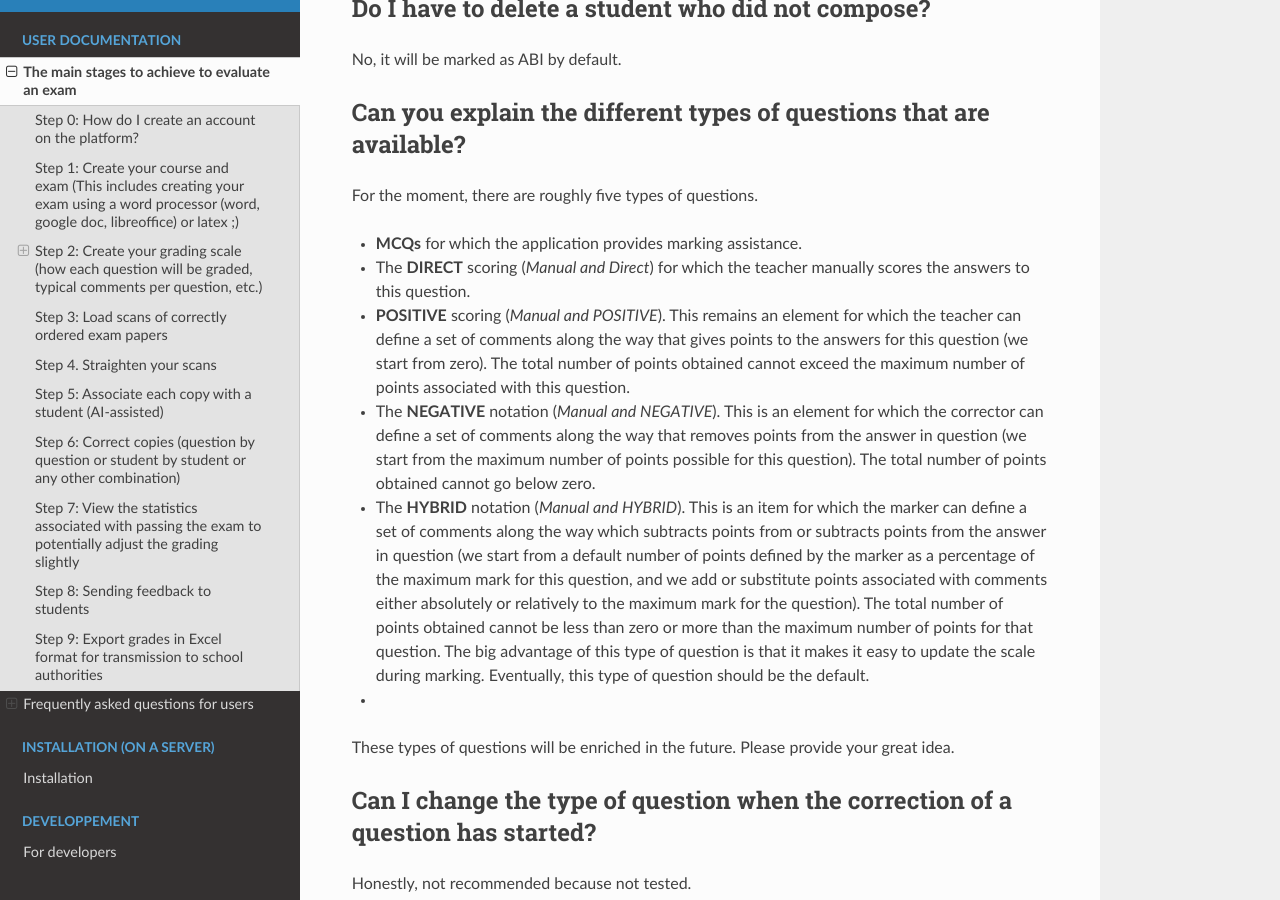
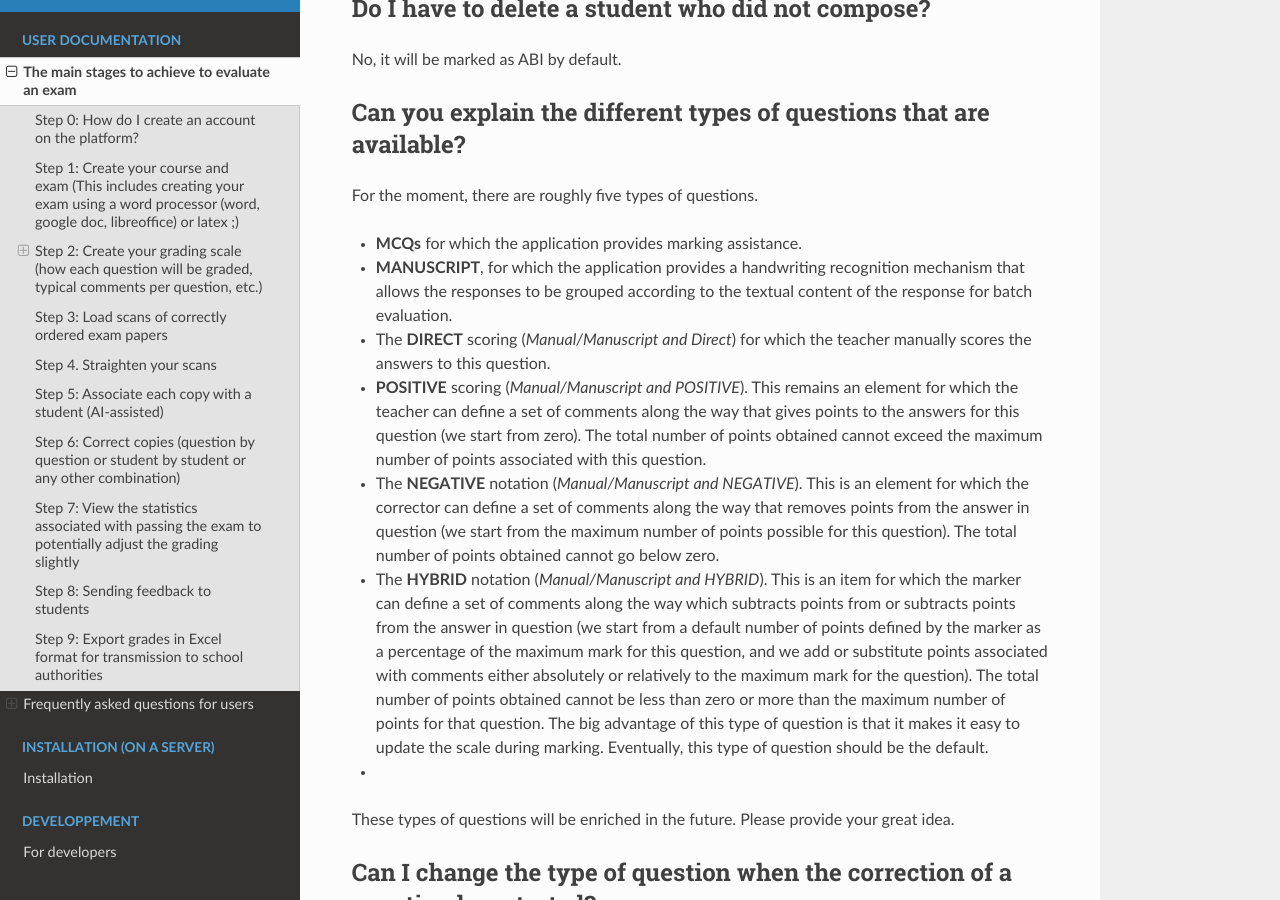
Before and after one commit to correctexam/documentation, a Sphinx documentation site: the page built from docs/source/user.md, in a window 1280 px wide and 900 px high, scrolled down 10054 px. Built offline with Sphinx 7.4.7 and the Read the Docs theme 3.1.0, drawn with Linux system fonts in a browser that asks for light colours; some of the changed text lies outside the part shown.

Commit message:
update manuscript

```diff
--- a/docs/source/user.md
+++ b/docs/source/user.md
@@ -197,10 +197,11 @@ No, it will be marked as ABI by default.
 For the moment, there are roughly five types of questions.
 
 - **MCQs** for which the application provides marking assistance.
-- The **DIRECT** scoring (*Manual and Direct*) for which the teacher manually scores the answers to this question.
-- **POSITIVE** scoring (*Manual and POSITIVE*). This remains an element for which the teacher can define a set of comments along the way that gives points to the answers for this question (we start from zero). The total number of points obtained cannot exceed the maximum number of points associated with this question.
-- The **NEGATIVE** notation (*Manual and NEGATIVE*). This is an element for which the corrector can define a set of comments along the way that removes points from the answer in question (we start from the maximum number of points possible for this question). The total number of points obtained cannot go below zero.
-- The **HYBRID** notation (*Manual and HYBRID*). This is an item for which the marker can define a set of comments along the way which subtracts points from or subtracts points from the answer in question (we start from a default number of points defined by the marker as a percentage of the maximum mark for this question, and we add or substitute points associated with comments either absolutely or relatively to the maximum mark for the question). The total number of points obtained cannot be less than zero or more than the maximum number of points for that question. The big advantage of this type of question is that it makes it easy to update the scale during marking. Eventually, this type of question should be the default.
+- **MANUSCRIPT**, for which the application provides a handwriting recognition mechanism that allows the responses to be grouped according to the textual content of the response for batch evaluation.
+- The **DIRECT** scoring (*Manual/Manuscript and Direct*) for which the teacher manually scores the answers to this question.
+- **POSITIVE** scoring (*Manual/Manuscript and POSITIVE*). This remains an element for which the teacher can define a set of comments along the way that gives points to the answers for this question (we start from zero). The total number of points obtained cannot exceed the maximum number of points associated with this question.
+- The **NEGATIVE** notation (*Manual/Manuscript and NEGATIVE*). This is an element for which the corrector can define a set of comments along the way that removes points from the answer in question (we start from the maximum number of points possible for this question). The total number of points obtained cannot go below zero.
+- The **HYBRID** notation (*Manual/Manuscript and HYBRID*). This is an item for which the marker can define a set of comments along the way which subtracts points from or subtracts points from the answer in question (we start from a default number of points defined by the marker as a percentage of the maximum mark for this question, and we add or substitute points associated with comments either absolutely or relatively to the maximum mark for the question). The total number of points obtained cannot be less than zero or more than the maximum number of points for that question. The big advantage of this type of question is that it makes it easy to update the scale during marking. Eventually, this type of question should be the default.
 -
 These types of questions will be enriched in the future. Please provide your great idea.
 
@@ -261,6 +260,6 @@ The project data can then be exported and imported into the online platform, for
 
 Yes, at any time. We advise you to make a backup (course by course) if you ever wish to reupload certain data. When you destroy your data, no backup is kept, so we cannot restore the data.
 
-## What guarantees do I have that I won't lose data in the event of a problem on the platform?
+## Which guarantees do I have that I won't lose data in the event of a problem on the platform?
 
 For the time being, the [online platform](https://correctexam.github.io/corrigeExamFront/) is offered in *best effort* mode on a server of the University of Rennes. No data guarantee is provided. Please contact your school's IT department if you require a higher level of guarantee.
```
Also changed, not shown: other parts of docs/source/user.md (+1 -3 lines).
